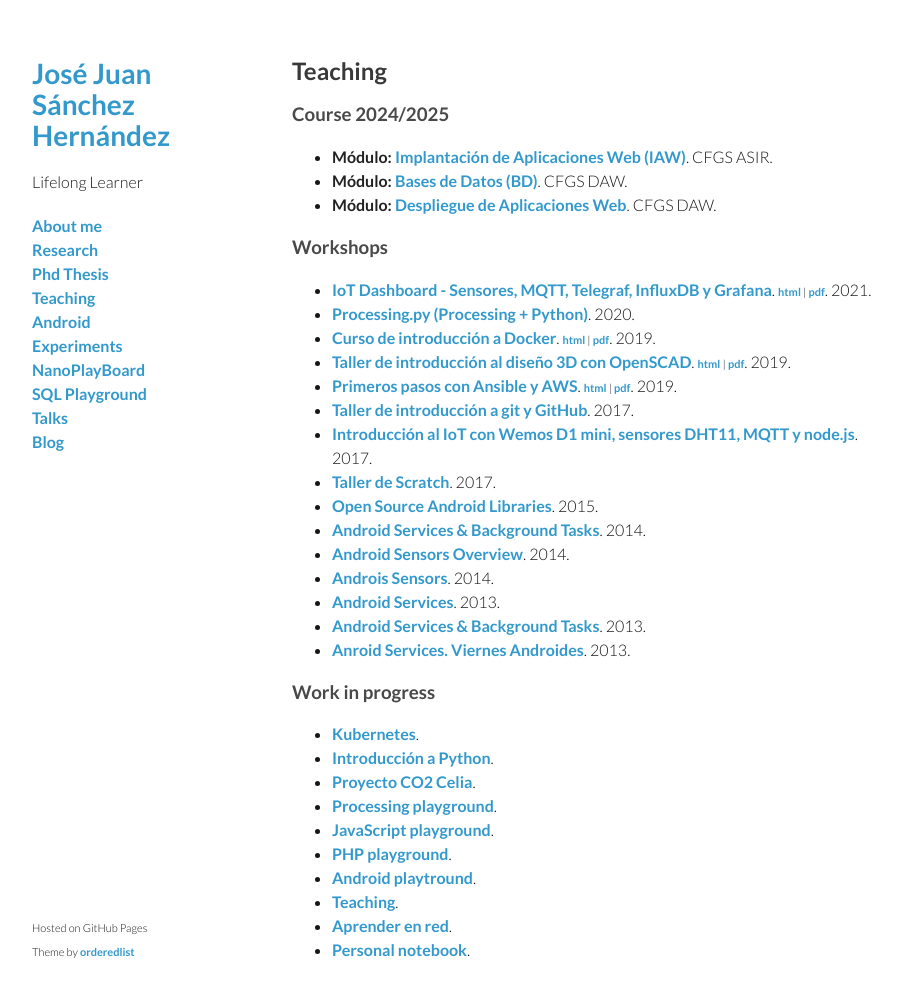
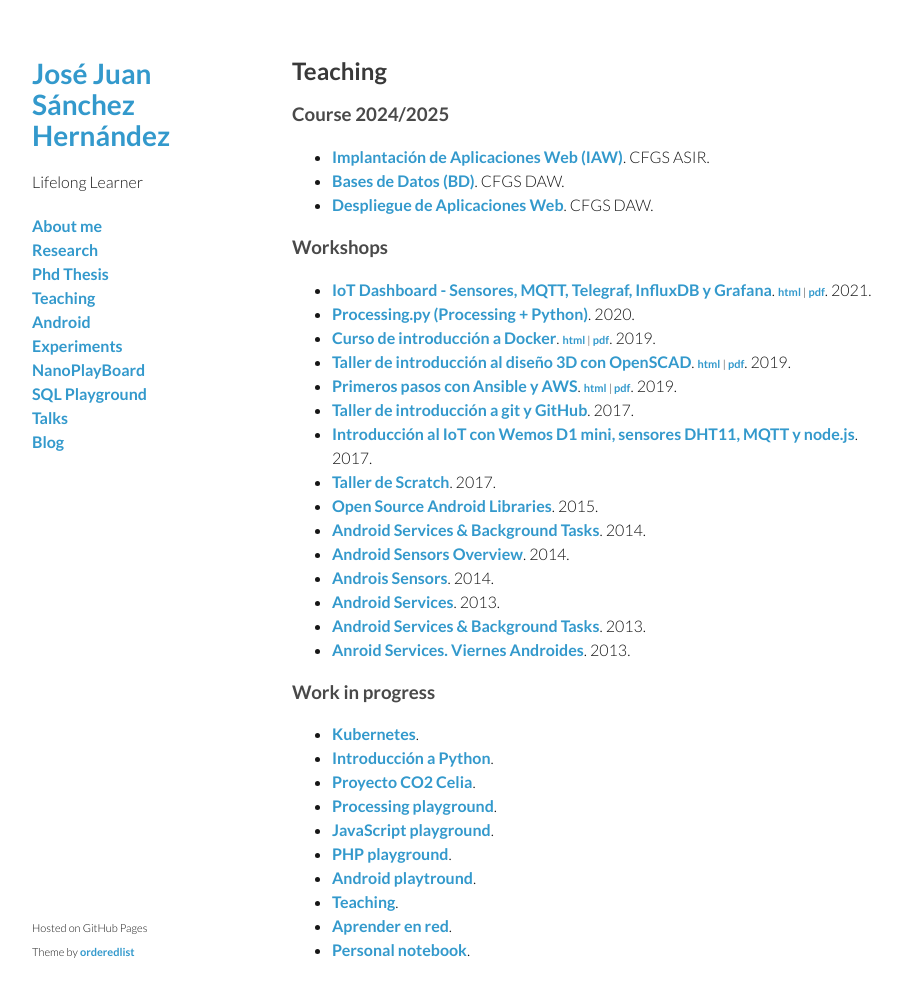
Before and after one commit to josejuansanchez/josejuansanchez.github.io, a Jekyll site: the page built from teaching/index.md, in a window 1280 px wide and 1032 px high. Shown: the top 997 px of the window, without its empty margins (178-1080 px from the left). Built offline with Jekyll 4.4.1, drawn with Linux system fonts in a browser that asks for light colours.

Commit message:
Updated teaching

```diff
--- a/teaching/index.md
+++ b/teaching/index.md
@@ -7,9 +7,9 @@ title: Teaching
 
 ### Course 2024/2025
 
-  * **Módulo:** [Implantación de Aplicaciones Web (IAW)][1]. CFGS ASIR.
-  * **Módulo:** [Bases de Datos (BD)][2]. CFGS DAW.
-  * **Módulo:** [Despliegue de Aplicaciones Web][32]. CFGS DAW.
+  * [Implantación de Aplicaciones Web (IAW)][1]. CFGS ASIR.
+  * [Bases de Datos (BD)][2]. CFGS DAW.
+  * [Despliegue de Aplicaciones Web][32]. CFGS DAW.
 
 ### Workshops
 
```
